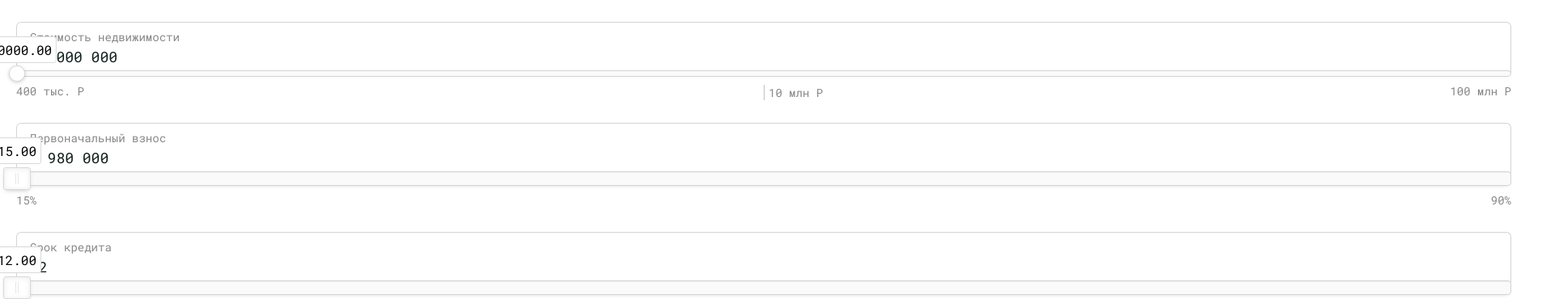
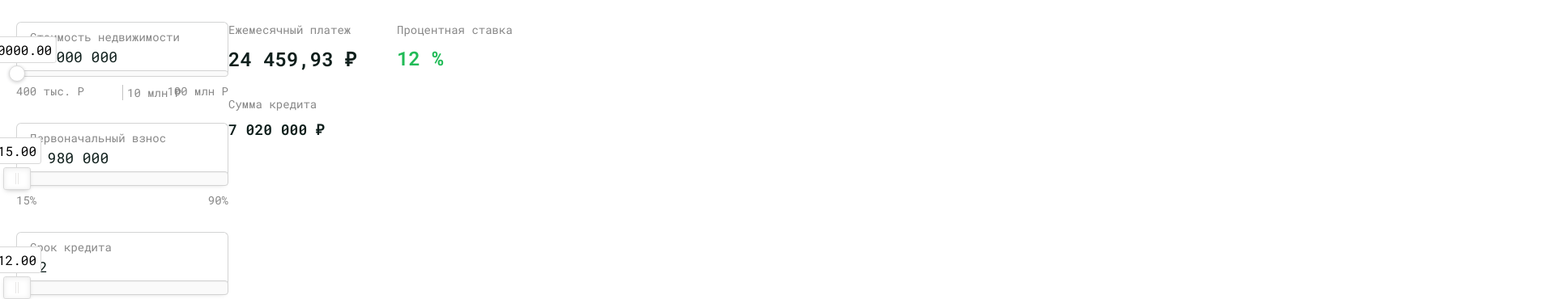
Before and after one commit to strnikolay/mortgagecalculator, a plain HTML site: page index.html in a window 1280 px wide. Shown: the part 489-859 px from the top of the page at 81% size, 1920 px wide, since content can reach past the window. Drawn offline with Linux system fonts and the light colour scheme.

Commit message:
новая оформление

```diff
--- a/css/main.css
+++ b/css/main.css
@@ -45,6 +45,8 @@ body {
 	padding: 0 var(--container-padding);
 	max-width: var(--container-width-l);
 	margin: 0 auto;
+	display: flex;
+	flex-direction: column;
 }
 
 .container-right {
@@ -74,6 +76,7 @@ body {
 
 .row {
 	display: flex;
+	flex-direction: column;
 	column-gap: 60px;
 }
 
@@ -350,3 +353,9 @@ body {
 	letter-spacing: var(--very-PC-body-standart-letter-spacing);
 	font-style: var(--very-PC-body-standart-font-style);
   }
+
+
+  .footer{
+	display: flex;
+	flex-direction: row;
+  }
--- a/index.html
+++ b/index.html
@@ -73,6 +73,13 @@
 					<!-- // programms-wraper -->
 
 					<!-- params-wrapper -->
+
+					<!-- // params-wrapper -->
+
+				</form>
+
+
+				<div class="footer">
 				<div class="params-wrapper">
 
 					<label class="param">
@@ -116,9 +123,6 @@
 					</label>
 
 				</div>
-					<!-- // params-wrapper -->
-
-				</form>
 				<!-- Col Right -->
 				<div class="result">
 
@@ -147,6 +151,7 @@
 				<!-- // Col Right -->
 				</div>
 			</div>
+		</div>
 
 
 <script src="./libs/noUiSlider/nouislider.min.js"></script>
```
Lines whose indentation alone changed are shown as unchanged.
